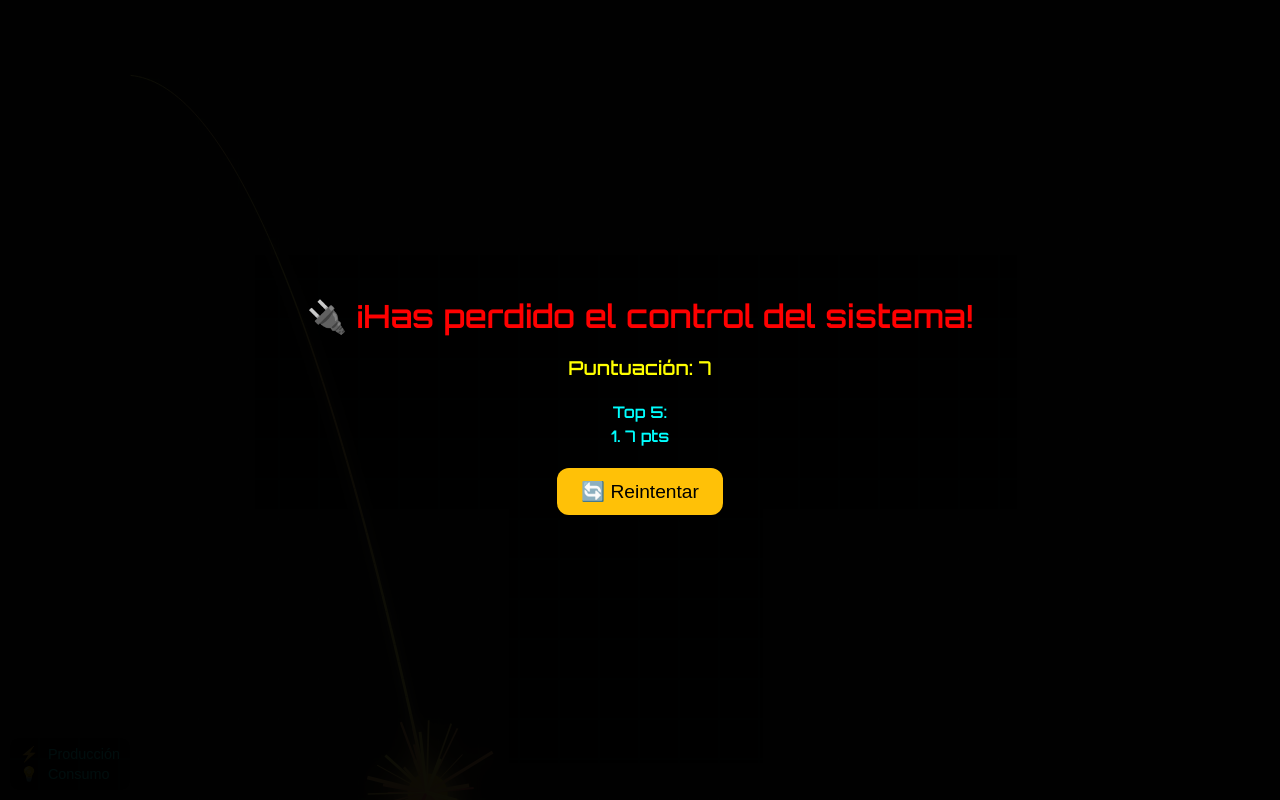
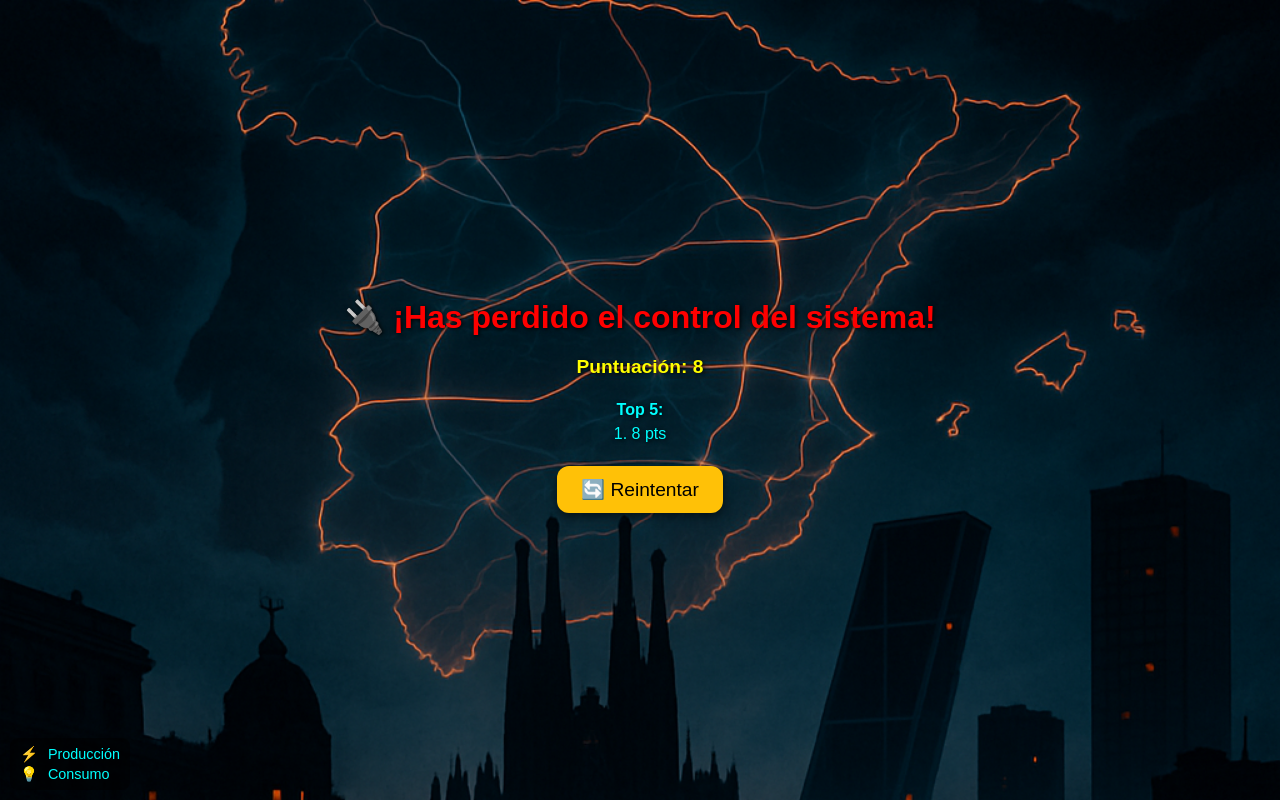
Before and after one commit to davidcruz127/spain-blackout, a plain HTML site: page index.html in a window 1280 px wide. Both pictures are taken after a click on the button "🚀 Comenzar". Drawn offline with Linux system fonts and the light colour scheme.

Commit message:
Refactor code structure for improved readability and maintainability

```diff
--- a/main.js
+++ b/main.js
@@ -15,7 +15,7 @@ let pipes = [];
 let hazards = [];
 let frame = 0;
 let gameInterval;
-let pipeGap = 280;
+let pipeGap = 620;
 let pipeSpeed = 3;
 let pipeSpacing = 110;
 const pipeWidth = 60;
@@ -41,7 +41,7 @@ function prepareGame() {
   gameStarted = false;
 
   player = { x: width / 3, y: height * 0.1, r: 20, scale: 1 };
-  gravity = 0.25;
+  gravity = 0.22;
   lift = -10;
   velocity = 0;
   pipes = [];
@@ -149,9 +149,9 @@ function drawPlayer() {
 
       const hue = 50 + Math.sin(i * 0.2) * 10; // Amarillo fuego cálido
       ctx.strokeStyle = `hsl(${hue}, 100%, 70%)`;
-      ctx.lineWidth = Math.max(1, 3 - i * 0.05);
+      ctx.lineWidth = Math.max(2, 10 - i * 0.05);
       ctx.shadowColor = `hsl(${hue}, 100%, 85%)`;
-      ctx.shadowBlur = 12;
+      ctx.shadowBlur = 15;
       ctx.stroke();
     }
     ctx.shadowBlur = 0;
--- a/style.css
+++ b/style.css
@@ -70,20 +70,24 @@ button:hover {
 
 /* Pantalla de game over */
 #gameOver {
-  position: fixed;
+  position: absolute;
   top: 0;
   left: 0;
-  width: 100vw;
-  height: 100vh;
-  background-color: rgba(0, 0, 0, 0.95);
-  display: flex;
+  width: 100%;
+  height: 100%;
+  background-image: url('img/blackout_background.png'); /* o simplemente 'blackout_background.png' si está en la misma carpeta */
+  background-size: cover;
+  background-position: center;
+  display: none; /* Se activa con JS */
   flex-direction: column;
+  align-items: center;
   justify-content: center;
-  align-items: center;
-  z-index: 1000;
-  padding: 20px;
-  box-sizing: border-box;
+  color: white;
+  text-shadow: 1px 1px 4px black;
+  font-family: sans-serif;
+  z-index: 10;
 }
+
 
 #gameOver h1 {
   color: #ff4c4c;
```
Also changed, not shown: img/blackout_background.png (added).
